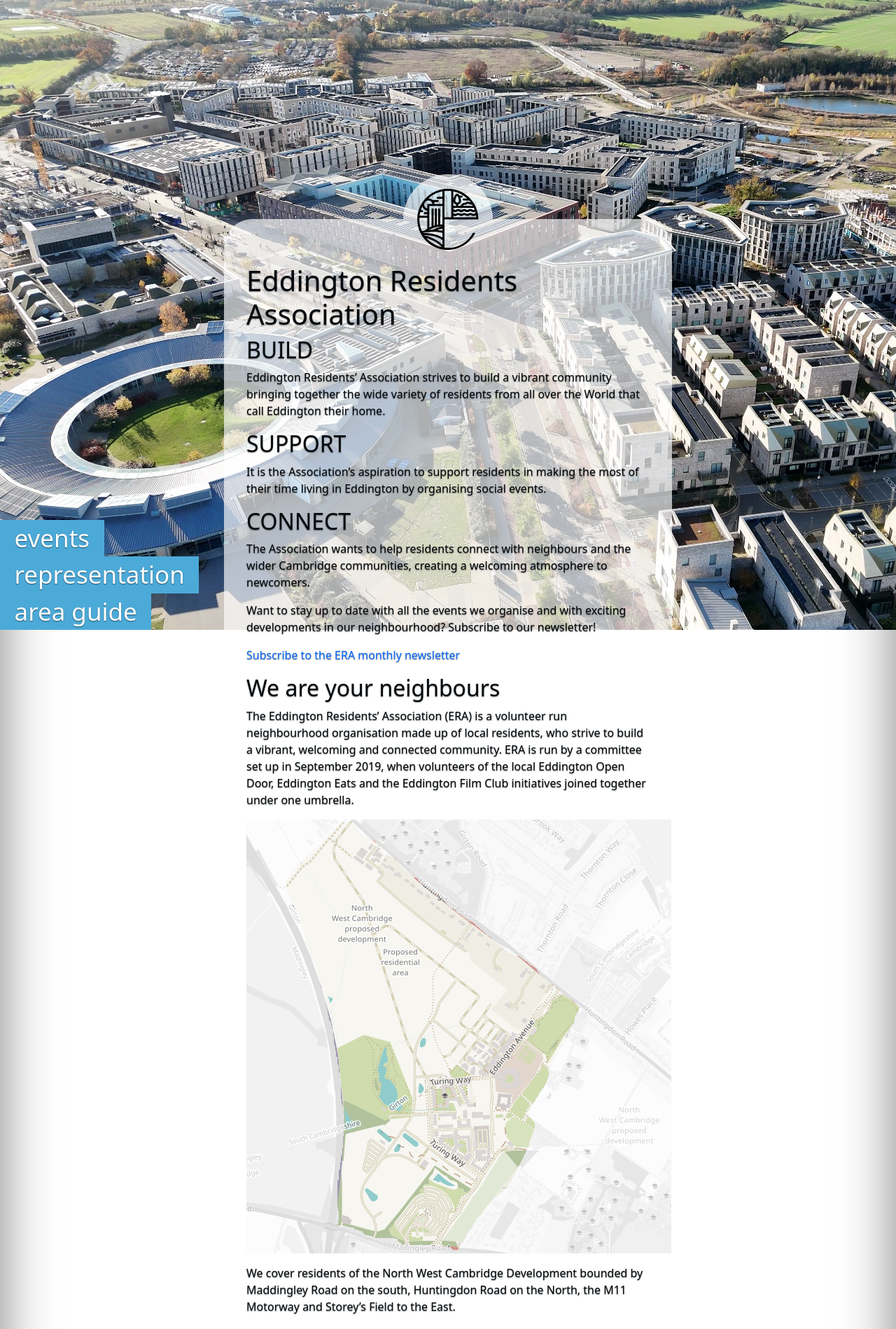
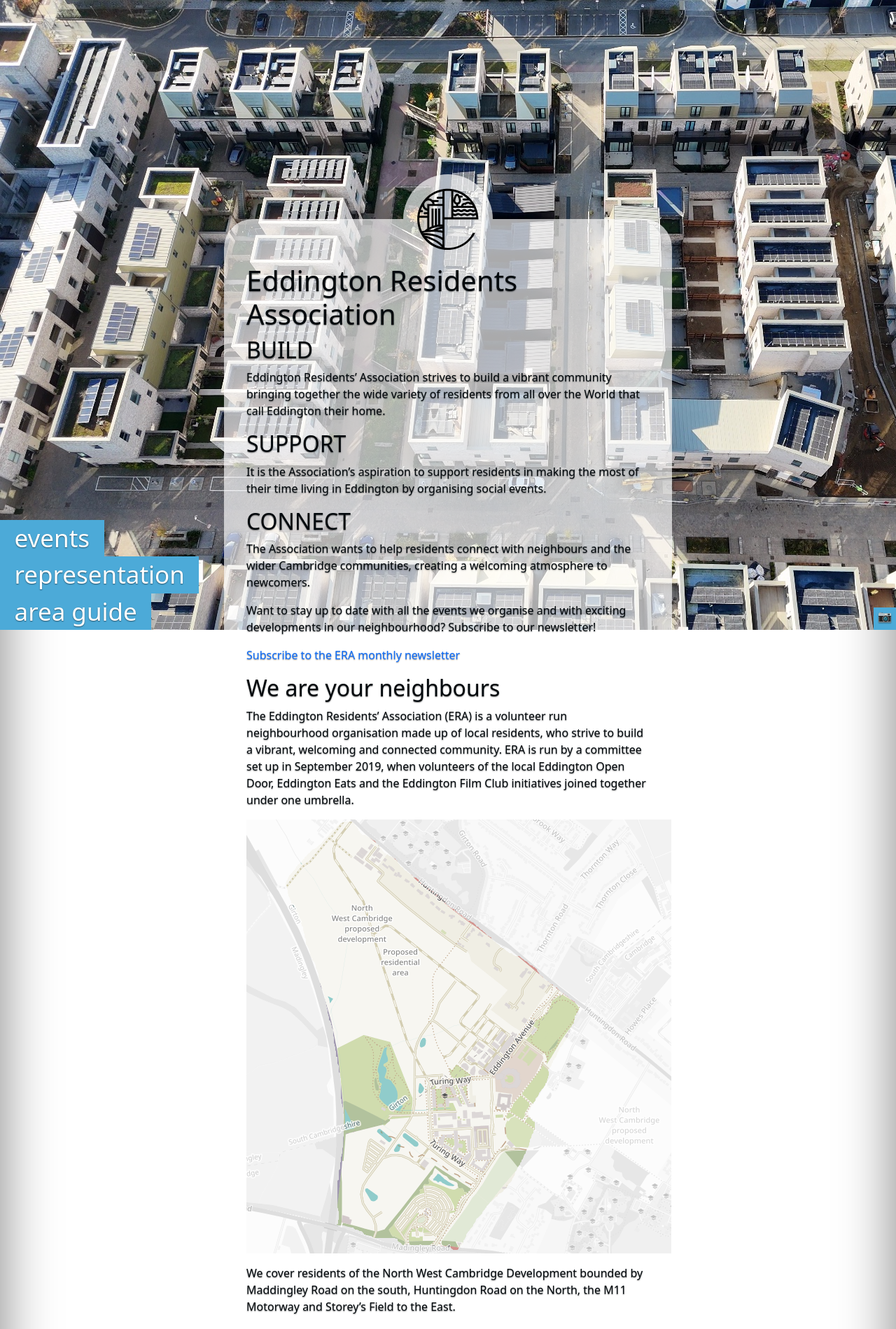
Before and after one commit to pieterdesnerck/website, a Jekyll site: the page built from docs/index.md, in a window 1280 px wide. Shown: the top 1899 px of the page at 70% size. Built offline with Jekyll 4.4.1, drawn with Linux system fonts in a browser that asks for light colours.

Commit message:
add random bg image with attribution

```diff
--- a/docs/_layouts/default.html
+++ b/docs/_layouts/default.html
@@ -88,13 +88,40 @@
     :root {
       --menu-dim: 41px;
     }
+
+    {% assign random_background = site.static_files | where_exp: "x", "x.path contains 'backgrounds/'" | sample %}
     #bg {
       position: fixed;
       width: 100vw;
       height: 100vh;
-      background-image: url('images/eddington-drone-north.jpg');
+      background-image: url('{{ site.baseurl }}{{ random_background.path }}');
       background-size: cover;
-      background-repeat: none
+      background-repeat: no-repeat;
+    }
+    #bg-attribution {
+      position: fixed;
+      display: block;
+      bottom: 0;
+      left: calc(100vw - 2em);
+      padding: 0.2em 1em 0.2em 3em;
+      color: white;
+      background-color: #4caad8;
+      z-index: 3;
+      height: 2em;
+      overflow: hidden;
+    }
+    #bg-attribution:hover {
+      left: auto;
+      right: 0;
+    }
+    #bg-attribution:before {
+      content: "📷";
+      position: absolute;
+      top: 0;
+      left: 0;
+      width: 2em;
+      height: 2em;
+      text-align: center;
     }
     nav {
       position: fixed;
@@ -175,6 +202,7 @@
   </head>
   <body>
     <div id="bg"></div>
+    <div id="bg-attribution">{{ random_background.basename }}</div>
     <nav>
       <a href="/events">events</a>
       <a href="/representation">representation</a>
@@ -195,6 +223,5 @@
     </div>
 
 
-
   </body>
 </html>
```
Also changed, not shown: docs/images/backgrounds/Eddington drone shot from the north - Felipe Franciosi.jpg (renamed from docs/images/eddington-drone-north.jpg), docs/images/backgrounds/Eddington drone shot north roof plan - Felipe Franciosi.jpg (added). Lines whose indentation alone changed are shown as unchanged.
